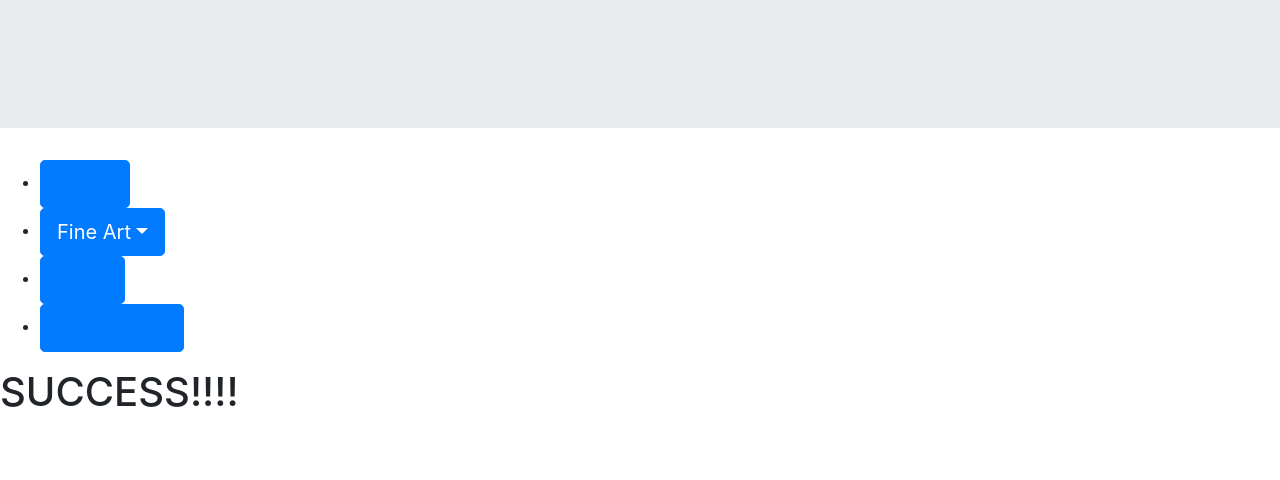
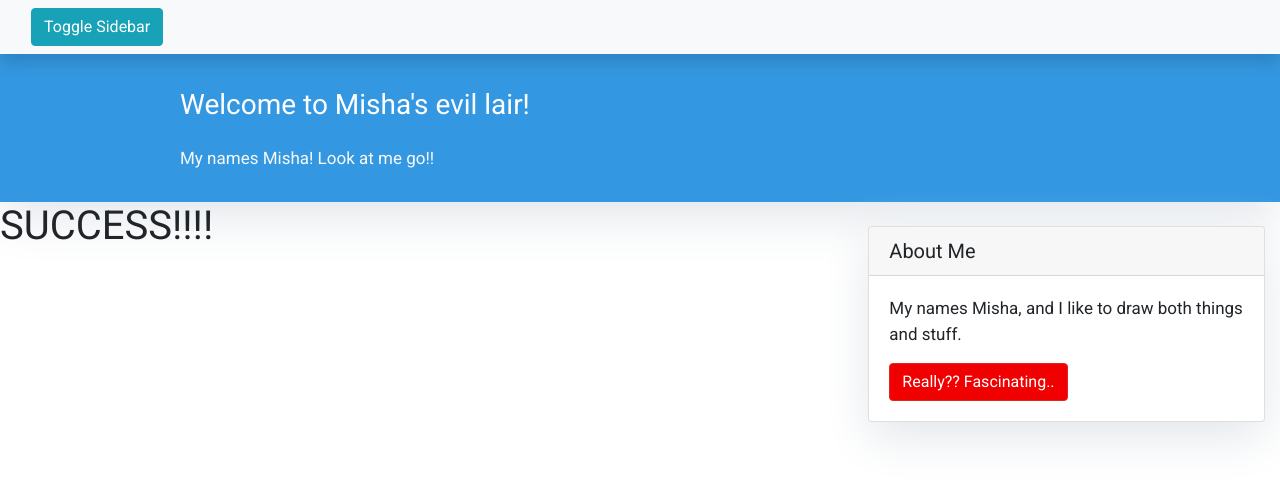
Before and after one commit to ONLYDOWNDOGS/mishasite, a Django app: template base/finearts/templates/finearts/contact_success.html in a window 1280 px wide. Shown: the top 480 px of the page. Run offline with Django 3.2, Linux system fonts and the light colour scheme; the template is opened without the code that fills it, so the values that code supplies are empty; some libraries are stand-ins or nearby versions.

Commit message:
Added missing style pages, fixed typos, fixed contact form, fixed inconsistent spacing for the most part.

```diff
--- a/base/finearts/static/finearts/css/style_base.css
+++ b/base/finearts/static/finearts/css/style_base.css
@@ -1,9 +1,6 @@
 body {
     font-family: "Roboto", sans-serif;
     font-size: 17px;
-    background-color: greenyellow;
-    background: url("img/background.JPG") no-repeat center center fixed;
-    background-size: 100% 100%;
     min-height: 100vh;
 }
 
--- a/base/finearts/templates/finearts/contact_success.html
+++ b/base/finearts/templates/finearts/contact_success.html
@@ -1,50 +1,14 @@
-<!--HTML from old website to repurpose-->
+{% extends "base.html" %}
 {% load static %}
-{% load bootstrap4 %}
-{% bootstrap_css %}
-{% bootstrap_javascript jquery='full' %}
-{% bootstrap_messages %}
 
-<!DOCTYPE html>
-<html lang="en">
-  <head>
-      <link href="{% static 'css/image-style.css' %}" rel="stylesheet" media="screen">
-      <title>Success!!!</title>
-  </head>
-  <body>
-    <div class="jumbotron jumbotron-fluid">
-      <div class="stretch-fit">
 
-      </div>
-    </div>
-    <ul class="page-buttons">
-      <li class="menu-button">
-        <button type="button" class="btn btn-primary btn-lg home-button">
-          <a href="{% url 'finearts:homepage/' %}">Home</a>
-        </button>
-      </li>
-      <li class="menu-button">
-        <button type="button" class="btn btn-primary btn-lg dropdown-toggle art-button" data-toggle="dropdown">Fine Art</button>
-        <div class="dropdown-menu">
-          <a class="dropdown-item" href="{% url 'finearts:illustrator/' %}">Graphic Design</a>
-          <a class="dropdown-item" href="{% url 'finearts:drawings/' %}">Drawing</a>
-          <a class="dropdown-item" href="{% url 'finearts:paintings/' %}">Painting</a>
-        </div>
-      </li>
-      <li class="menu-button">
-        <button type="button" class="btn btn-primary btn-lg reel-button">
-        <a href="{% url 'finearts:reels/' %}">Reels</button>
-      </li>
-      <li class="menu-button">
-        <button type="button" class="btn btn-primary btn-lg contact-button">
-          <a href="{% url 'finearts:email/' %}">Contact Me</a>
-        </button>
-      </li>
-    </ul>
+{% block style %}
+  <link href="{% static 'finearts/css/style_success.css' %}" rel="stylesheet" media="screen">
+  <title>Success!!!</title>
+{% endblock style %}
 
-    <div class="content">
-      <h1>SUCCESS!!!!</h1>
-    </div>
-  </body>
-
-</html>
+{% block content %}
+  <div class="content">
+    <h1>SUCCESS!!!!</h1>
+  </div>
+{% endblock content %}
--- a/base/finearts/templates/finearts/reels.html
+++ b/base/finearts/templates/finearts/reels.html
@@ -1,11 +1,11 @@
 {% extends "base.html" %}
 {% load static %}
+
 
 {% block style %}
   <link href="{% static 'finearts/css/style_reels.css' %}" rel="stylesheet" media="screen">
   <title>Reels</title>
 {% endblock style %}
-
 
 {% block content %}
   <iframe class="video" src="https://player.vimeo.com/video/136643111" width="1280" height="720"
@@ -26,7 +26,7 @@
   <br>
   <br>
   <br>
-  <iframe class="video" width="1014" height="744" src="https://www.youtube.com/embed/_eH6fT6QN2I"
+  <iframe class="video" width="1280" height="720" src="https://www.youtube.com/embed/_eH6fT6QN2I"
   frameborder="0" allow="accelerometer; autoplay; encrypted-media; gyroscope; picture-in-picture"
   allowfullscreen></iframe>
   <br>
--- a/base/finearts/templates/finearts/search_results.html
+++ b/base/finearts/templates/finearts/search_results.html
@@ -1,5 +1,11 @@
 {% extends "base.html" %}
 {% load static %}
+
+
+{% block style %}
+	<link href="{% static 'finearts/css/style_results.css' %}" rel="stylesheet" media="screen">
+	<title>Results</title>
+{% endblock style %}
 
 {% block content %}
 	<a href="{% url 'home' %}"
--- a/base/finearts/urls.py
+++ b/base/finearts/urls.py
@@ -5,5 +5,5 @@
     path('search/', views.SearchResultsView.as_view(), name='search_results'),
     path('', views.HomePageView.as_view(), name='home'),
     path('reels/', views.ReelsView.as_view(), name='reels'),
-    path('contact/', views.ContactView.as_view(), name='contact')
+    path('contact/', views.contactview, name='contact')
 ]
--- a/base/templates/base.html
+++ b/base/templates/base.html
@@ -6,12 +6,11 @@
 
 <!DOCTYPE html>
 <html>
-
   <head>
     <title>Django Central</title>
     {% block style %}
     {% endblock style %}
-    <link href="{% static 'blog/css/style_base.css' %}" rel="stylesheet" type="text/css">
+    <link href="{% static 'finearts/css/style_base.css' %}" rel="stylesheet" type="text/css">
     <link href="https://fonts.googleapis.com/css?family=Roboto:400,700" rel="stylesheet">
     <script src="https://ajax.googleapis.com/ajax/libs/jquery/3.3.1/jquery.min.js"></script>
     <link rel="shortcut icon" href="{% static 'thumbnails/favicon.ico' %}" type="image/x-icon">
--- a/base/templates/toppingsnsides.html
+++ b/base/templates/toppingsnsides.html
@@ -1,6 +1,8 @@
 {% load static %}
+
+
 {% block style %}
-<link href="{% static 'blog/css/style_toppings.css' %}" rel="stylesheet" type="text/css">
+<link href="{% static 'finearts/css/style_toppings.css' %}" rel="stylesheet" type="text/css">
 <script src="https://ajax.googleapis.com/ajax/libs/jquery/3.3.1/jquery.min.js"></script>
 {% endblock style %}
 
@@ -26,7 +28,7 @@
 <!-- Sidebar Widgets Column -->
 <div class="col-md-4 float-right ">
   <div class="card my-4">
-    <h5 class="card-header">About Us</h5>
+    <h5 class="card-header">About Me</h5>
     <div class="card-body">
       <p class="card-text"> My names Misha, and I like to draw both things and stuff.</p>
       <a href="#"
```
Also changed, not shown: base/base/settings.py (+4 -4 lines), base/finearts/forms.py (+13 -11 lines), base/finearts/templates/finearts/contact.html (+4 -49 lines), base/finearts/templates/finearts/homepage.html (+6 -1 lines), base/finearts/views.py (+20 -3 lines), base/finearts/static/finearts/css/style_results.css (added), base/finearts/static/finearts/css/style_success.css (added).
